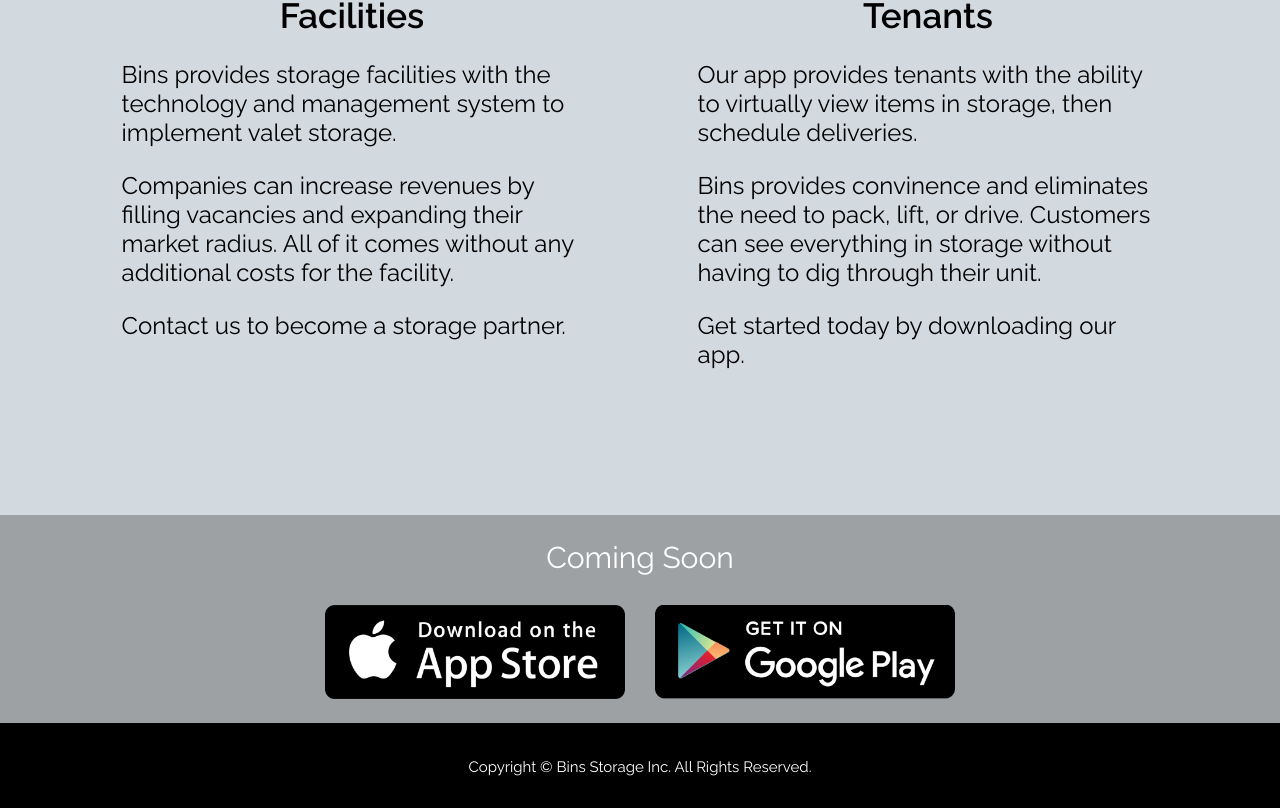
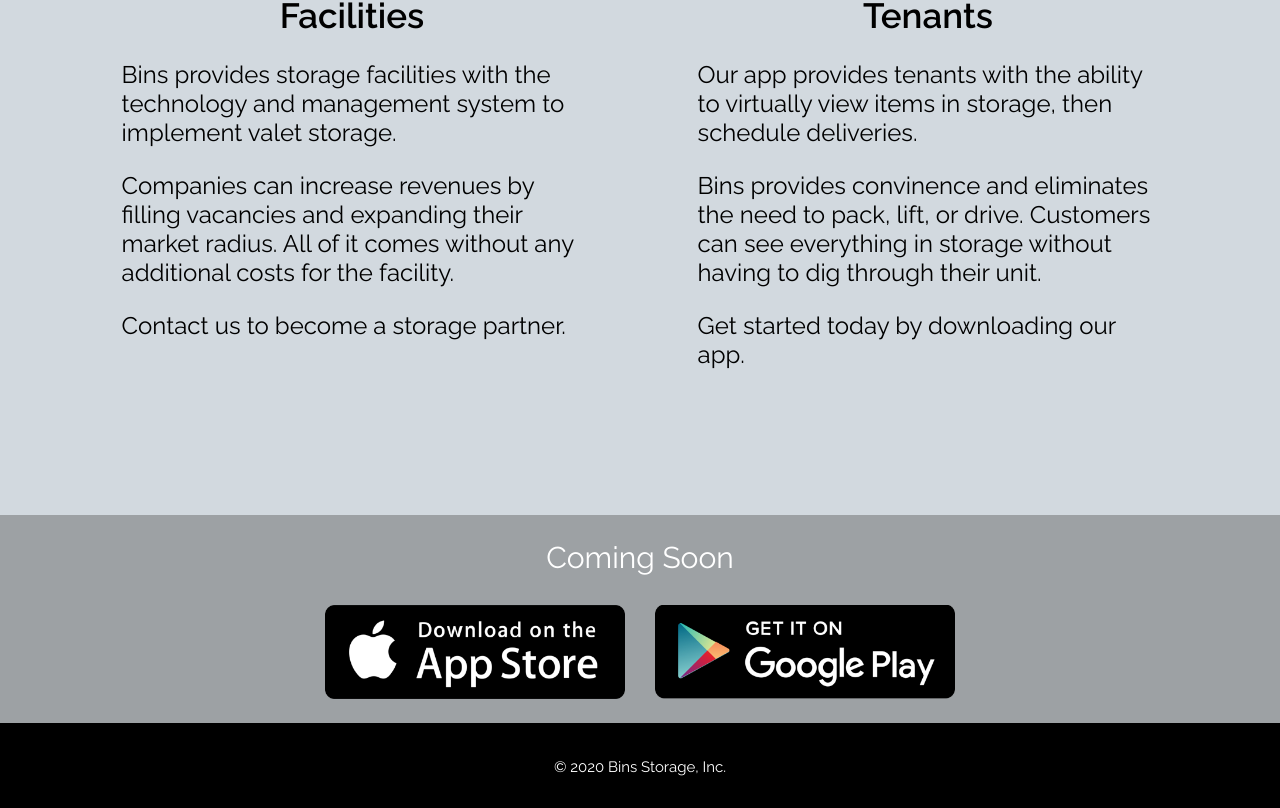
Before and after one commit to bobbytatum27/bins-storage, a React (Create React App) app: page / in a window 1280 px wide. Shown: the part 1388-2196 px from the top of the page. Built offline with nearby package versions, Linux system fonts and the light colour scheme.

Commit message:
Update Landing.js

```diff
--- a/src/components/Landing.js
+++ b/src/components/Landing.js
@@ -43,7 +43,7 @@ const Landing = () => (
               <a /*href="https://play.google.com/store?hl=en_US.com/"*/ class='appbutton'><img src={googleStoreButton} width="300px"/></a>
             </div>
             <div class="bottom">
-              <p class="c"> Copyright © Bins Storage Inc. All Rights Reserved.</p>
+              <p class="c">© 2020 Bins Storage, Inc.</p>
             </div>
           </div>
         </body>
```
